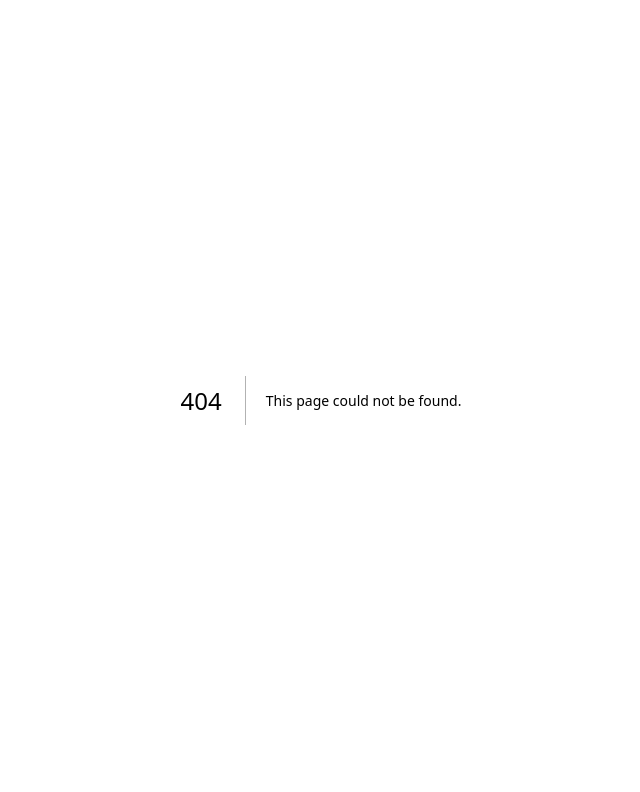
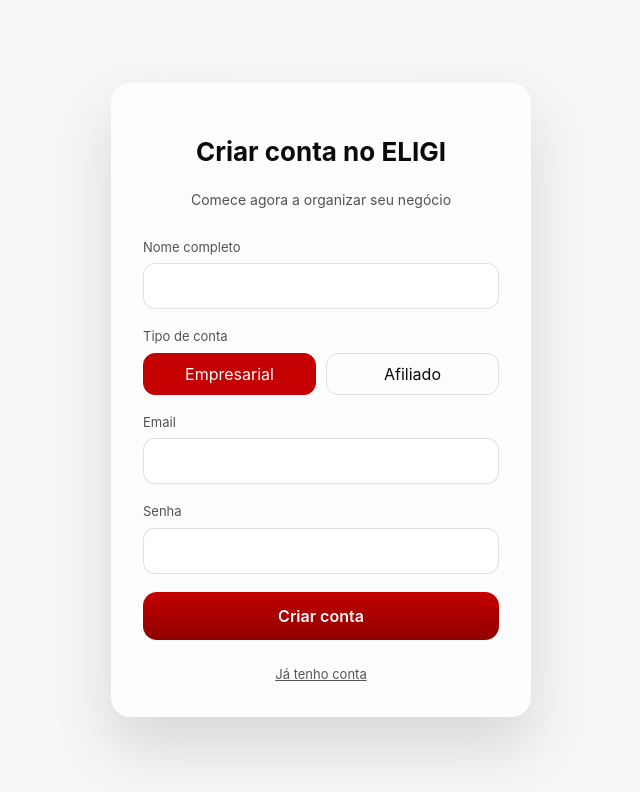
Before and after one commit to suporteeligi-cpu/eligi-fron-tend, a Next.js app: page /register in a window 1280 px wide. Before the commit this address had no page. Shown: the top 792 px of the page, without its empty margins (319-959 px from the left). Built offline with nearby package versions, Linux system fonts and the light colour scheme; no server answers.

Commit message:
chore: deploy update

```diff
--- /dev/null
+++ b/src/app/register/Register.module.css
@@ -0,0 +1,21 @@
+.form {
+  display: flex;
+  flex-direction: column;
+  gap: 18px;
+}
+
+.error {
+  font-size: 13px;
+  color: #c40000;
+  text-align: center;
+}
+
+.link {
+  margin-top: 6px;
+  background: none;
+  border: none;
+  color: #555;
+  font-size: 13px;
+  cursor: pointer;
+  text-decoration: underline;
+}
--- /dev/null
+++ b/src/app/register/RegisterForm.tsx
@@ -0,0 +1,105 @@
+'use client'
+
+import { useState } from 'react'
+import { useRouter } from 'next/navigation'
+
+import { AuthCard } from '../components/auth/AuthCard'
+import { AuthInput } from '../components/auth/AuthInput'
+import { AuthButton } from '../components/auth/AuthButton'
+import { AuthRoleSelect } from '../components/auth/AuthRoleSelect'
+
+import { registerRequest, getMe } from '@/lib/auth.api'
+import styles from './Register.module.css'
+
+type Role = 'BUSINESS_OWNER' | 'AFFILIATE'
+
+export default function RegisterForm() {
+  const router = useRouter()
+
+  const [name, setName] = useState('')
+  const [email, setEmail] = useState('')
+  const [password, setPassword] = useState('')
+  const [role, setRole] = useState<Role>('BUSINESS_OWNER')
+
+  const [loading, setLoading] = useState(false)
+  const [error, setError] = useState<string | null>(null)
+
+  async function handleSubmit(e: React.FormEvent) {
+    e.preventDefault()
+    setError(null)
+    setLoading(true)
+
+    try {
+      const tokens = await registerRequest(
+        name,
+        email,
+        password,
+        role
+      )
+
+      localStorage.setItem('accessToken', tokens.accessToken)
+
+      const me = await getMe()
+
+      if (me.role === 'BUSINESS_OWNER') {
+        router.push('/onboarding')
+      }
+
+      if (me.role === 'AFFILIATE') {
+        router.push('/dashboard')
+      }
+    } catch {
+      setError('Erro ao criar conta. Verifique os dados.')
+    } finally {
+      setLoading(false)
+    }
+  }
+
+  return (
+    <AuthCard
+      title="Criar conta no ELIGI"
+      subtitle="Comece agora a organizar seu negócio"
+    >
+      <form className={styles.form} onSubmit={handleSubmit}>
+        <AuthInput
+          label="Nome completo"
+          value={name}
+          onChange={e => setName(e.target.value)}
+          required
+        />
+
+        <AuthRoleSelect value={role} onChange={setRole} />
+
+        <AuthInput
+          label="Email"
+          type="email"
+          value={email}
+          onChange={e => setEmail(e.target.value)}
+          required
+        />
+
+        <AuthInput
+          label="Senha"
+          type="password"
+          value={password}
+          onChange={e => setPassword(e.target.value)}
+          required
+        />
+
+        {error && <p className={styles.error}>{error}</p>}
+
+        <AuthButton type="submit" loading={loading}>
+          Criar conta
+        </AuthButton>
+
+        <button
+          type="button"
+          className={styles.link}
+          onClick={() => router.push('/login')}
+        >
+          Já tenho conta
+        </button>
+      </form>
+    </AuthCard>
+  )
+}
--- /dev/null
+++ b/src/app/register/page.tsx
@@ -0,0 +1,5 @@
+import RegisterForm from './RegisterForm'
+
+export default function RegisterPage() {
+  return <RegisterForm />
+}
```
